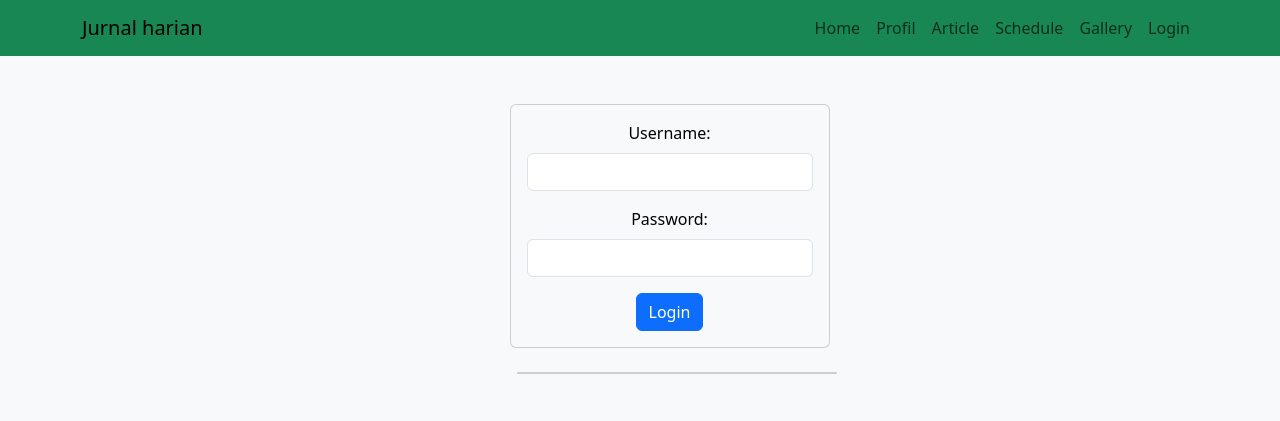
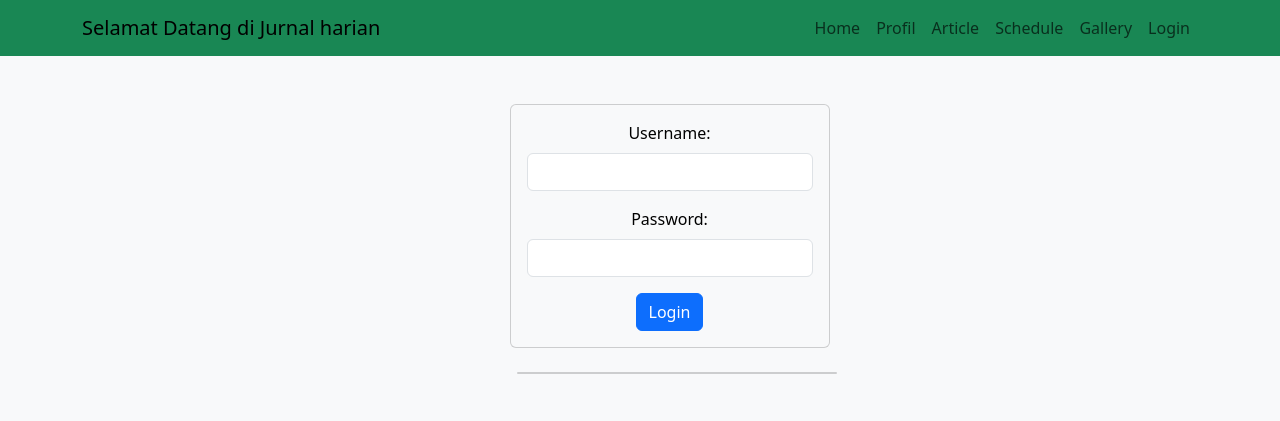
Before and after one commit to dickyferdiansyah8/dailyjournal, a PHP site: page /loginPage.php in a window 1280 px wide. Shown: the top 421 px of the page. Run offline with PHP 8.4, Linux system fonts and the light colour scheme.

Commit message:
ubah judul form login

```diff
--- a/loginPage.php
+++ b/loginPage.php
@@ -65,7 +65,7 @@ if ($_SERVER["REQUEST_METHOD"] == "POST") {
     <!-- nav -->
     <nav class="navbar navbar-expand-lg bg-success sticky-top">
         <div class="container">
-          <a class="navbar-brand" href="#">Jurnal harian</a>
+          <a class="navbar-brand" href="#">Selamat Datang di Jurnal harian</a>
           <button class="navbar-toggler" type="button" data-bs-toggle="collapse" data-bs-target="#navbarSupportedContent" aria-controls="navbarSupportedContent" aria-expanded="false" aria-label="Toggle navigation">
             <span class="navbar-toggler-icon"></span>
           </button>
```
